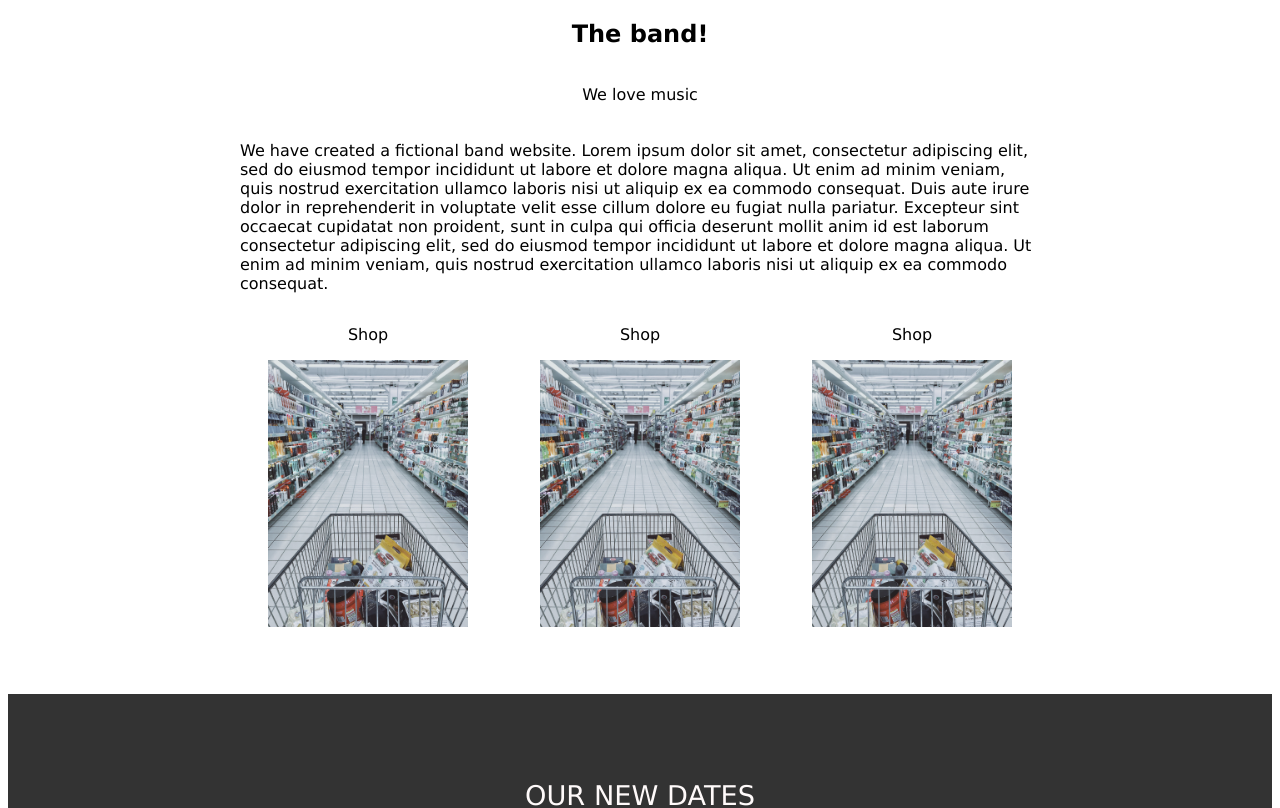
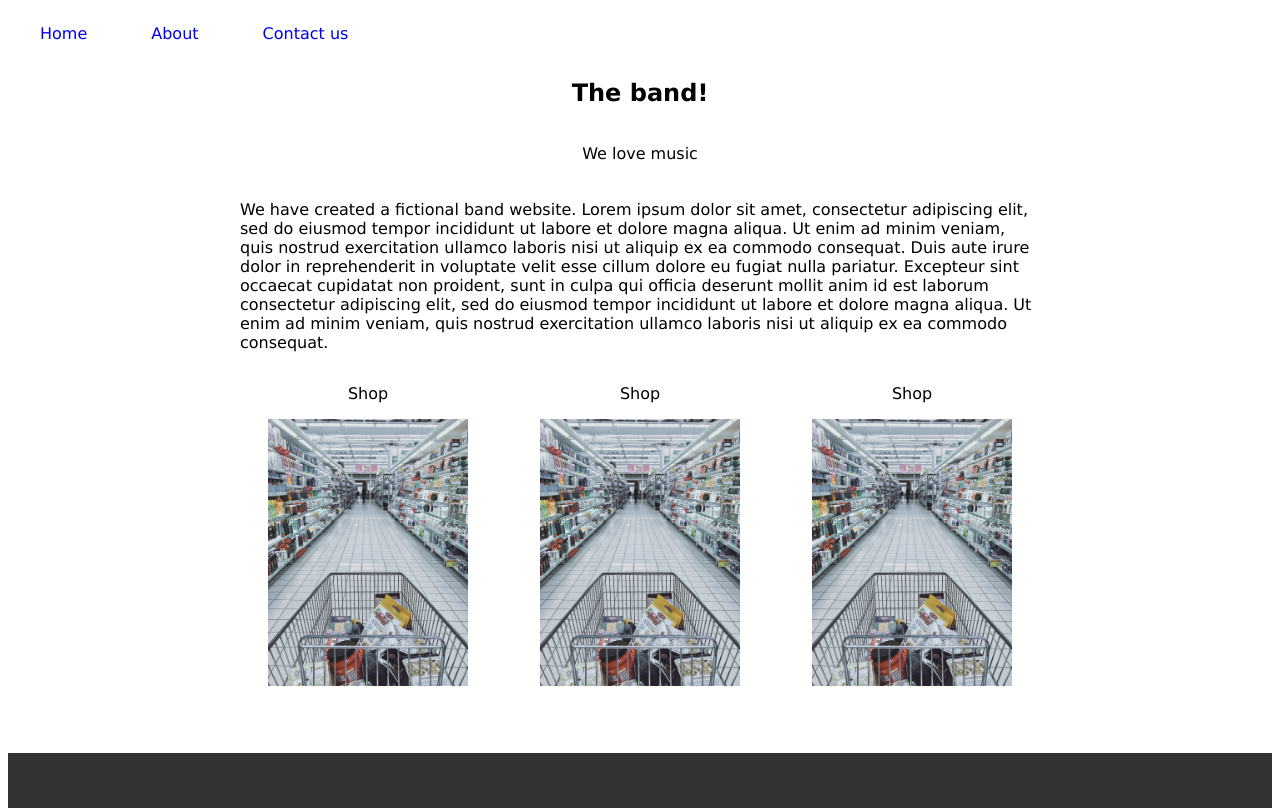
Before and after one commit to MariusCodeAcademy/first-CRA-type1, a React (Create React App) app: page / in a window 1280 px wide. Shown: the top 808 px of the page. Built offline with nearby package versions, Linux system fonts and the light colour scheme.

Commit message:
map component

```diff
--- a/src/App.css
+++ b/src/App.css
@@ -92,3 +92,9 @@ img {
   background-color: #333;
   color: snow;
 }
+
+.nav-link {
+  text-decoration: none;
+  display: inline-block;
+  padding: 1em 2em;
+}
--- a/src/App.jsx
+++ b/src/App.jsx
@@ -3,6 +3,7 @@ import './App.css';
 import BottomCardContainer from './components/BottomCardContainer';
 import BottomSectionHeader from './components/BottomSectionHeader';
 import LoopButton from './components/LoopButton';
+import NavComponent from './components/NavComponent';
 // import MyArticle from './components/MyArticle';
 import Tags from './components/Tags';
 import TopSectionHeader from './components/TopSection/TopSectionHeader';
@@ -20,6 +21,7 @@ function App() {
   const tagsArr = ['Alaska', 'London', 'Paris', 'New York', 'Vilnius'];
   return (
     <div className='App'>
+      <NavComponent />
       {/* <MyArticle>
         <p>This is a text than is my paragraph</p>
         <h4>Antraste</h4>
--- a/src/components/NavComponent.jsx
+++ b/src/components/NavComponent.jsx
@@ -1,9 +1,3 @@
-// create nav component with links from array
-{
-  /* <nav>
-  <a href='/' >Home</a>
-</nav> */
-}
 const navData = [
   {
     id: 1,
@@ -21,3 +15,23 @@ const navData = [
     linkText: 'Contact us',
   },
 ];
+
+function NavComponent() {
+  return (
+    <nav>
+      {navData.map((navObj) => (
+        <a key={navObj.id} className='nav-link' href={navObj.to}>
+          {navObj.linkText}
+        </a>
+      ))}
+    </nav>
+  );
+}
+export default NavComponent;
+
+// create nav component with links from array
+// {
+//   /* <nav>
+//   <a href='/' >Home</a>
+// </nav> */
+// }
```
